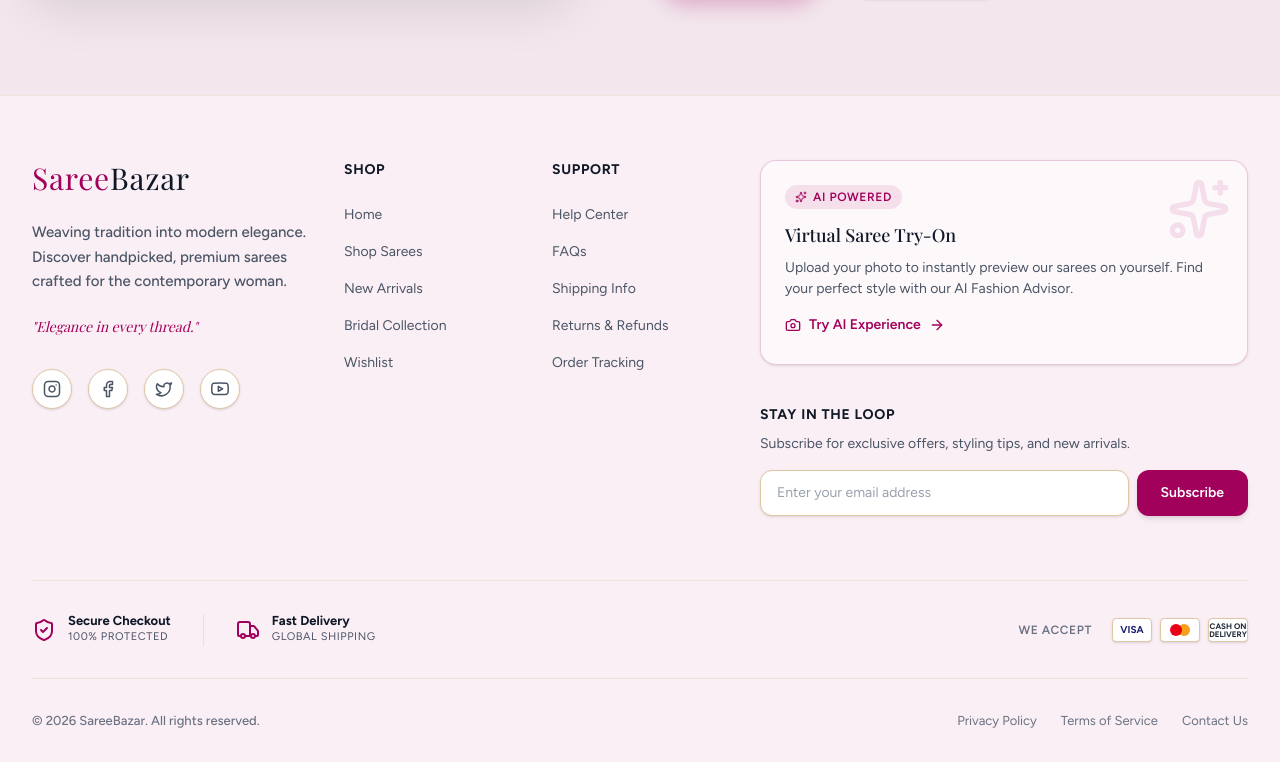
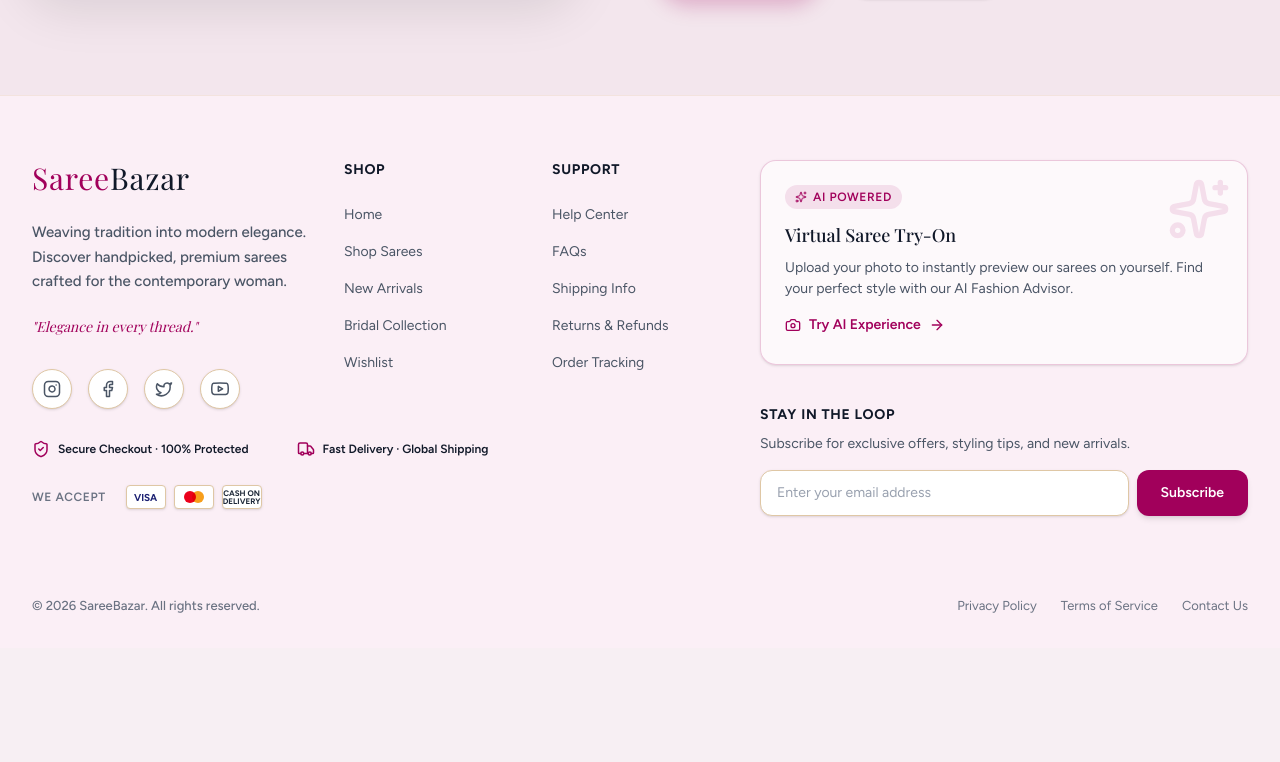
Before and after one commit to kaveenskn/SareeBazar, a Next.js app: page / in a window 1280 px wide. Shown: the part 7095-7857 px from the top of the page. After the commit the page ends 7743 px from the top, so only its background shows below. Built offline with nearby package versions, Linux system fonts and the light colour scheme; a web font is replaced by a local one.

Commit message:
footer update

```diff
--- a/app/components/Footer.tsx
+++ b/app/components/Footer.tsx
@@ -97,6 +97,48 @@
               <SocialIcon icon={<TwitterIcon size={18} />} href="#" />
               <SocialIcon icon={<YoutubeIcon size={18} />} href="#" />
             </div>
+
+            <div className="mt-6 flex items-center gap-6 flex-nowrap">
+              <div className="flex items-center gap-2 text-gray-600 whitespace-nowrap">
+                <ShieldCheck size={18} className="text-primary" />
+                <span className="text-[12px] font-semibold text-gray-900">
+                  Secure Checkout · 100% Protected
+                </span>
+              </div>
+              <div className="hidden sm:block w-px h-8 bg-[#dfc7a5]/40"></div>
+              <div className="flex items-center gap-2 text-gray-600 whitespace-nowrap">
+                <Truck size={18} className="text-primary" />
+                <span className="text-[12px] font-semibold text-gray-900">
+                  Fast Delivery · Global Shipping
+                </span>
+              </div>
+            </div>
+
+            <div className="mt-5 flex items-center gap-3">
+              <span className="text-xs font-semibold text-gray-500 uppercase tracking-wider mr-2">
+                We Accept
+              </span>
+              <div className="flex gap-2">
+                <div className="w-10 h-6 bg-white border border-[#dfc7a5] rounded flex items-center justify-center shadow-sm">
+                  <span className="text-[10px] font-bold text-[#1a1f71]">
+                    VISA
+                  </span>
+                </div>
+                <div className="w-10 h-6 bg-white border border-[#dfc7a5] rounded flex items-center justify-center shadow-sm">
+                  <div className="flex -space-x-1">
+                    <div className="w-3 h-3 rounded-full bg-[#eb001b] mix-blend-multiply"></div>
+                    <div className="w-3 h-3 rounded-full bg-[#f79e1b] mix-blend-multiply"></div>
+                  </div>
+                </div>
+                <div className="w-10 h-6 bg-white border border-[#dfc7a5] rounded flex items-center justify-center shadow-sm px-1">
+                  <span className="text-[8px] font-bold text-gray-800 leading-none text-center">
+                    CASH ON
+                    <br />
+                    DELIVERY
+                  </span>
+                </div>
+              </div>
+            </div>
           </div>
 
           {/* 2. Quick Links (Col Span 2) */}
@@ -188,64 +230,8 @@
           </div>
         </div>
 
-        {/* 7. Payment & Trust Indicators */}
-        <div className="py-8 border-y border-[#dfc7a5]/40 flex flex-col md:flex-row items-center justify-between gap-6">
-          <div className="flex flex-wrap items-center justify-center md:justify-start gap-8">
-            <div className="flex items-center gap-3 text-gray-600">
-              <ShieldCheck size={24} className="text-primary" />
-              <div className="flex flex-col">
-                <span className="text-[13px] font-bold text-gray-900 leading-tight">
-                  Secure Checkout
-                </span>
-                <span className="text-[11px] uppercase tracking-wider">
-                  100% Protected
-                </span>
-              </div>
-            </div>
-            <div className="hidden sm:block w-px h-8 bg-[#dfc7a5]/40"></div>
-            <div className="flex items-center gap-3 text-gray-600">
-              <Truck size={24} className="text-primary" />
-              <div className="flex flex-col">
-                <span className="text-[13px] font-bold text-gray-900 leading-tight">
-                  Fast Delivery
-                </span>
-                <span className="text-[11px] uppercase tracking-wider">
-                  Global Shipping
-                </span>
-              </div>
-            </div>
-          </div>
-
-          <div className="flex items-center gap-3">
-            <span className="text-xs font-semibold text-gray-500 uppercase tracking-wider mr-2">
-              We Accept
-            </span>
-            {/* Payment Icons Simulation */}
-            <div className="flex gap-2">
-              <div className="w-10 h-6 bg-white border border-[#dfc7a5] rounded flex items-center justify-center shadow-sm">
-                <span className="text-[10px] font-bold text-[#1a1f71]">
-                  VISA
-                </span>
-              </div>
-              <div className="w-10 h-6 bg-white border border-[#dfc7a5] rounded flex items-center justify-center shadow-sm">
-                <div className="flex -space-x-1">
-                  <div className="w-3 h-3 rounded-full bg-[#eb001b] mix-blend-multiply"></div>
-                  <div className="w-3 h-3 rounded-full bg-[#f79e1b] mix-blend-multiply"></div>
-                </div>
-              </div>
-              <div className="w-10 h-6 bg-white border border-[#dfc7a5] rounded flex items-center justify-center shadow-sm px-1">
-                <span className="text-[8px] font-bold text-gray-800 leading-none text-center">
-                  CASH ON
-                  <br />
-                  DELIVERY
-                </span>
-              </div>
-            </div>
-          </div>
-        </div>
-
         {/* 9. Bottom Footer Bar */}
-        <div className="pt-8 flex flex-col md:flex-row items-center justify-between gap-4 text-center md:text-left">
+        <div className="pt-4 flex flex-col md:flex-row items-center justify-between gap-4 text-center md:text-left">
           <p className="text-[13px] text-gray-500 font-medium">
             © {new Date().getFullYear()} SareeBazar. All rights reserved.
           </p>
```
